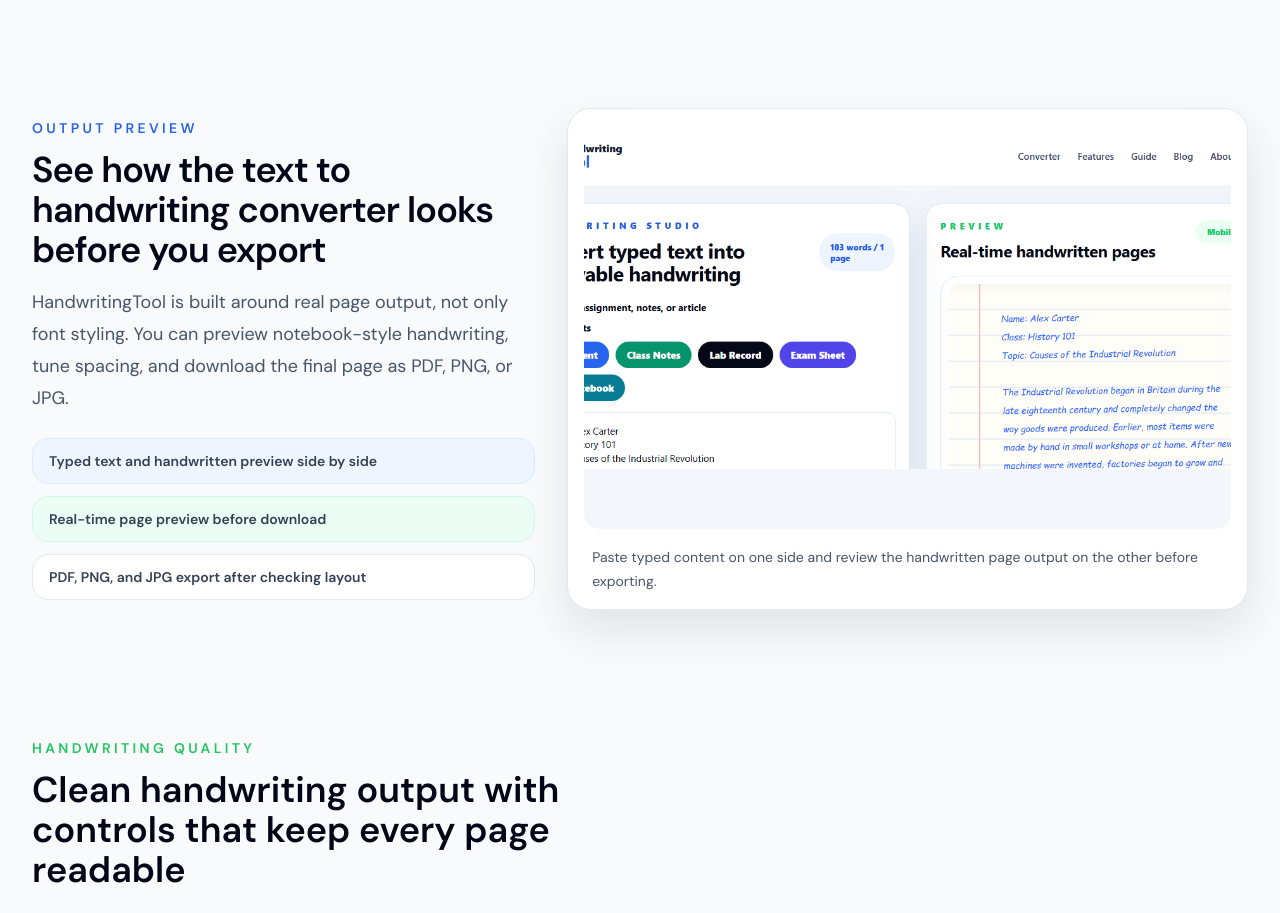
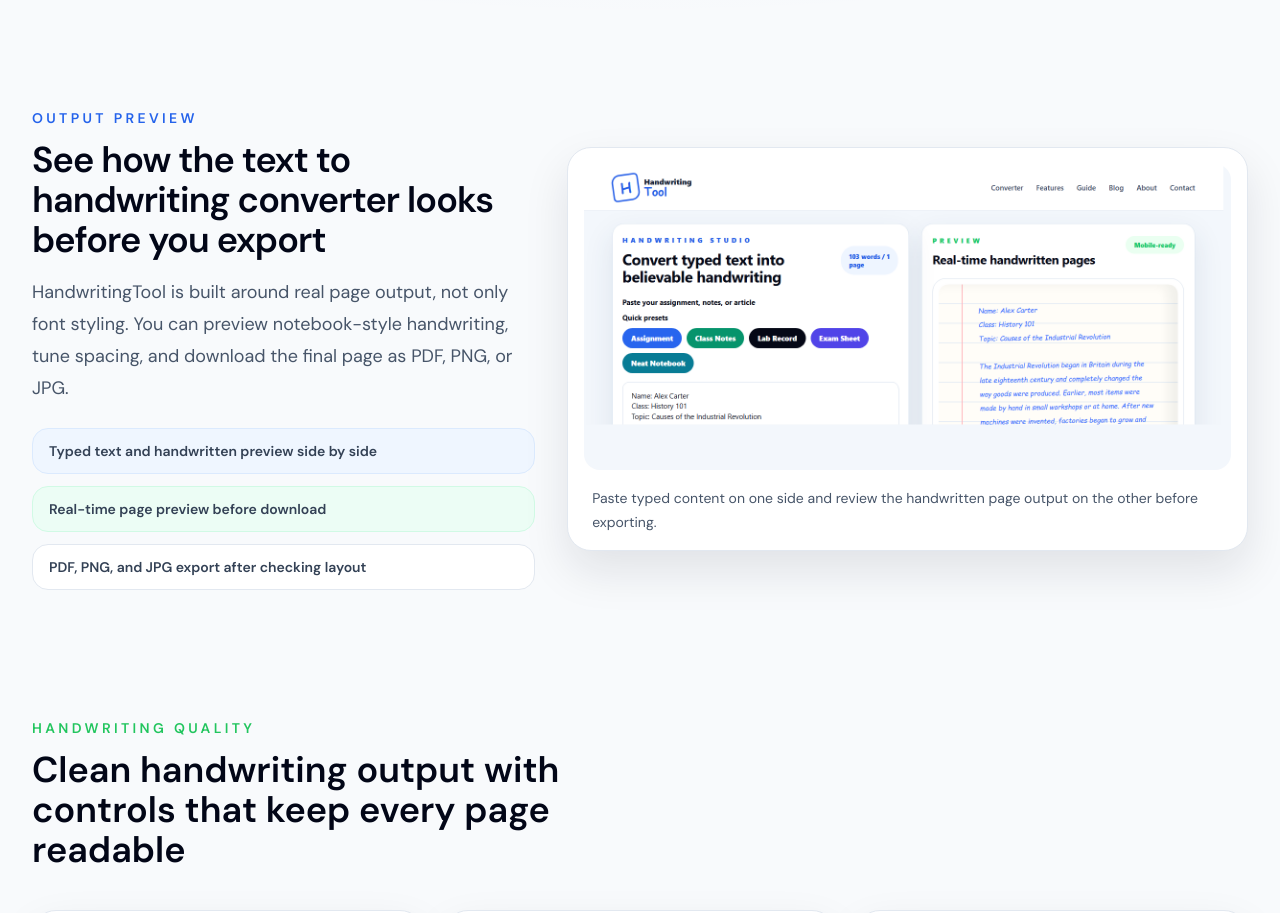
Before and after one commit to handwritingmaker-dotcom/handwriting-tool, a Next.js app: page / in a window 1280 px wide. Shown: the part 2940-3853 px from the top of the page. Built offline with nearby package versions, Linux system fonts and the light colour scheme; a web font is replaced by a local one.

Commit message:
Fix homepage preview image crop

```diff
--- a/app/page.tsx
+++ b/app/page.tsx
@@ -230,7 +230,7 @@ export default function HomePage() {
               alt="HandwritingTool text input and real-time handwritten page preview"
               width={1350}
               height={638}
-              className="aspect-[16/10] rounded-2xl object-cover object-top"
+              className="h-auto w-full rounded-2xl"
             />
             <figcaption className="mt-4 px-2 text-sm leading-6 text-slate-600">
               Paste typed content on one side and review the handwritten page output on the other before exporting.
```
